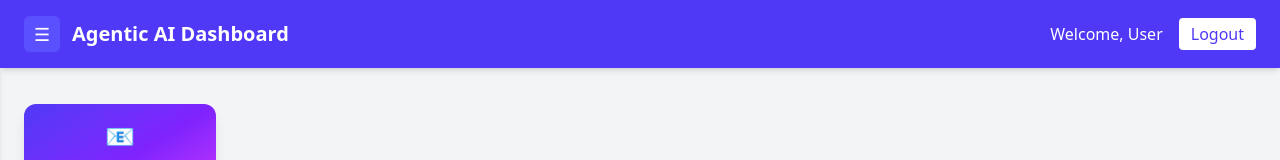
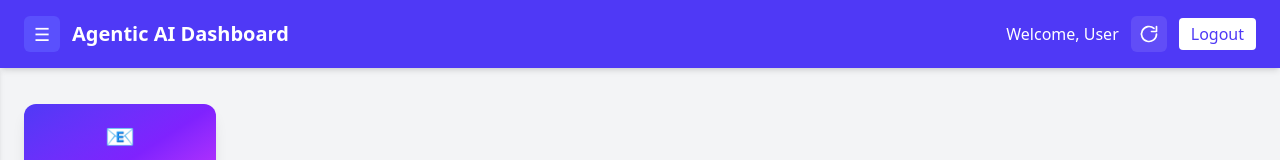
Before and after one commit to Aiinhome-Aivista/Mail-Based-Inside, a React (Vite) app: page /dashboard in a window 1280 px wide. Shown: the top 160 px of the page. Built offline with nearby package versions, Linux system fonts and the light colour scheme.

Commit message:
add reload button in header

```diff
--- a/src/components/pages/Dashboard.jsx
+++ b/src/components/pages/Dashboard.jsx
@@ -155,6 +155,32 @@ const Dashboard = () => {
     sessionStorage.clear(); // Clear session
     navigate("/"); // Redirect to login page
   };
+
+  // Reload mails trigger: calls readmails then refreshes analyze-mails; shows Loader during the process
+  const handleReload = async () => {
+    try {
+      const email = userCreds.email || JSON.parse(sessionStorage.getItem("userData") || "{}")?.email || "";
+      const password = userCreds.password || sessionStorage.getItem("userPassword") || "";
+      if (!email || !password) {
+        console.warn("Missing credentials for reload");
+        return;
+      }
+      setLoading(true);
+      const res = await fetch("http://122.163.121.176:3006/readmails", {
+        method: "POST",
+        headers: { "Content-Type": "application/json" },
+        body: JSON.stringify({ email, password }),
+      });
+      const data = await res.json().catch(() => (null));
+      if (data) {
+        setDashboardData(data);
+        if (data?.username) setUserName(data.username);
+      }
+    }
+    finally {
+      setLoading(false);
+    }
+  };
   return (
     <div className="bg-gray-100 min-h-screen">
       {/* Header */}
@@ -169,8 +195,29 @@ const Dashboard = () => {
           </button>
             <h1 className="text-xl font-semibold whitespace-nowrap">Agentic AI Dashboard</h1>
         </div>
-        <div className="flex items-center space-x-4">
+        <div className="flex items-center space-x-3">
           <span className="font-medium">Welcome, {userName}</span>
+          <button
+            onClick={handleReload}
+            className="inline-flex items-center justify-center w-9 h-9 rounded-md bg-white/10 hover:bg-white/20 text-white focus:outline-none focus:ring-2 focus:ring-white/50"
+            title="Reload mails"
+            aria-label="Reload mails"
+            disabled={loading}
+          >
+            <svg
+              xmlns="http://www.w3.org/2000/svg"
+              viewBox="0 0 24 24"
+              fill="none"
+              stroke="currentColor"
+              strokeWidth="2"
+              strokeLinecap="round"
+              strokeLinejoin="round"
+              className={`w-5 h-5 ${loading ? 'animate-spin' : ''}`}
+            >
+              <path d="M21 12a9 9 0 1 1-3-6.7" />
+              <polyline points="21 3 21 9 15 9" />
+            </svg>
+          </button>
           <button className="bg-white text-indigo-600 px-3 py-1 rounded hover:bg-indigo-100" onClick={handleLogout}>
             Logout
           </button>
```
